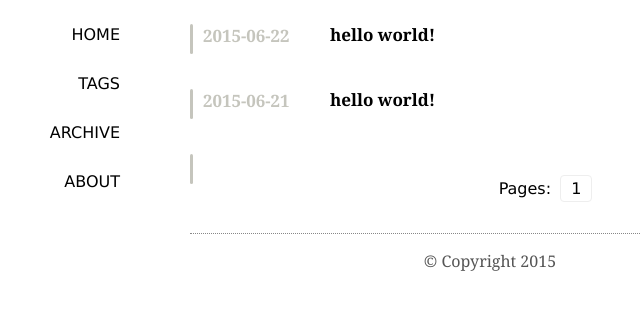
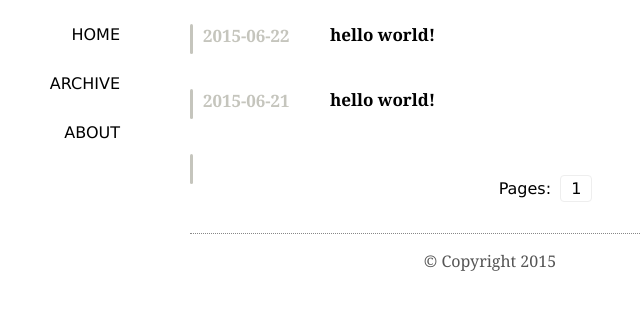
Before and after one commit to cxo-rocks/cxo-rocks.github.io, a plain HTML site: page index.html in a window 1280 px wide. Shown: the part 75-384 px from the top of the page, without its empty margins (150-790 px from the left). Drawn offline with Linux system fonts and the light colour scheme.

Commit message:
Update index.html

```diff
--- a/index.html
+++ b/index.html
@@ -16,9 +16,7 @@
             <li>
                 <a href="/">home</a>
             </li>
-            <li>
-                <a href="/#/tags">tags</a>
-            </li>
+
             <li>
                 <a href="/#/archive">archive</a>
             </li>
```
